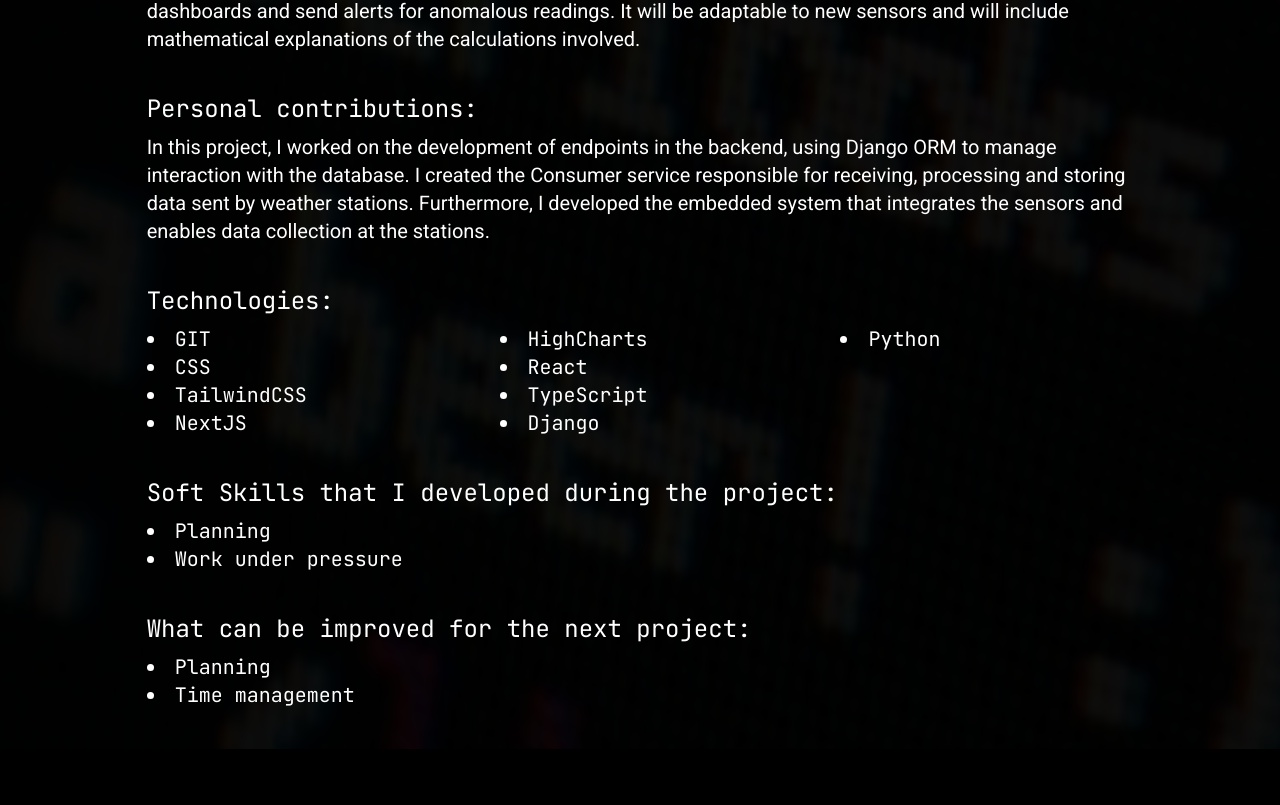
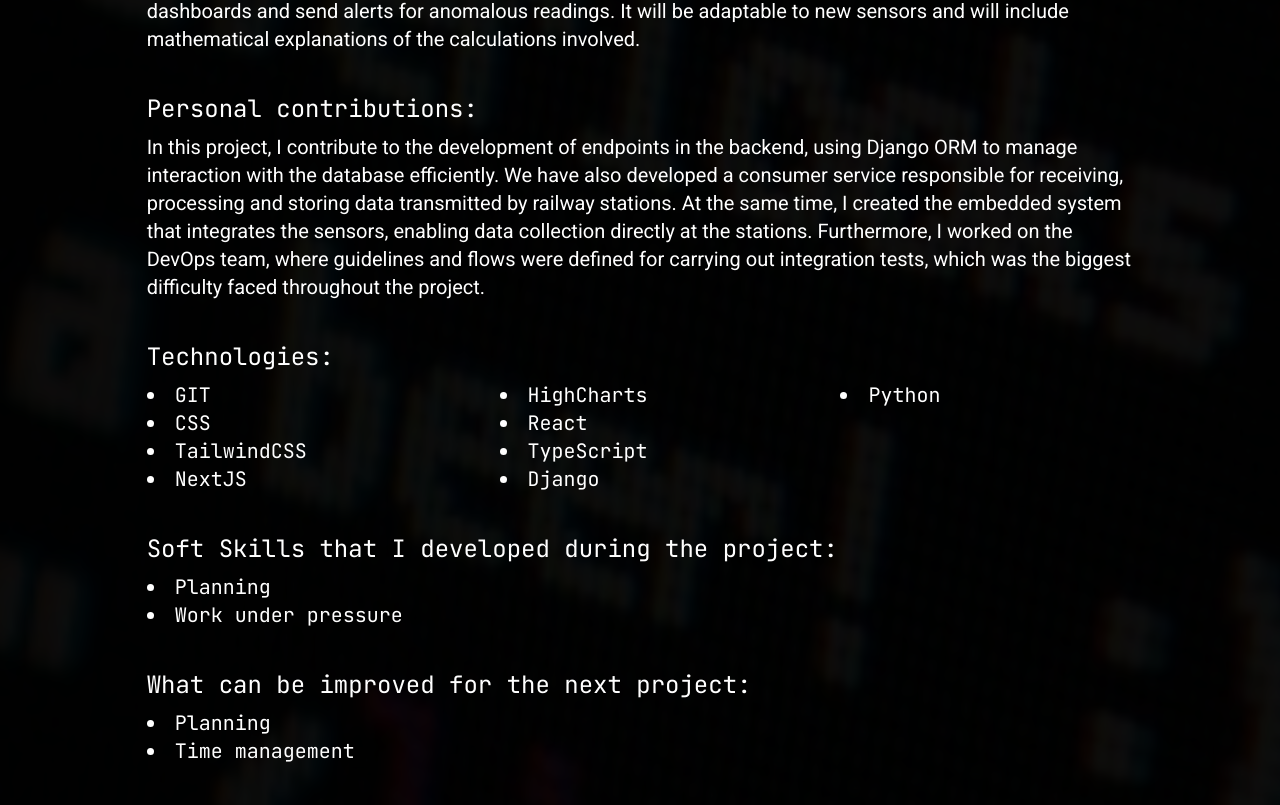
Before and after one commit to WellingtonLFaria/Portfolio, a Next.js app: page /projects in a window 1280 px wide. Shown: the part 3831-4636 px from the top of the page. Before the commit the page ends 4580 px from the top, so only its background shows below. Built offline with nearby package versions, Linux system fonts and the light colour scheme.

Commit message:
feat: Adding devops to Tupan project

```diff
--- a/src/constants/projects.ts
+++ b/src/constants/projects.ts
@@ -96,7 +96,7 @@
         anoSemestre: "2024-2",
         academicPartner: "Tecsus",
         description: "The project aims to create a monitoring system for low-cost weather stations, recording data from sensors such as wind, rain, humidity, temperature and pressure. The system will store history for reports and dashboards and send alerts for anomalous readings. It will be adaptable to new sensors and will include mathematical explanations of the calculations involved.",
-        personalContributions: "In this project, I worked on the development of endpoints in the backend, using Django ORM to manage interaction with the database. I created the Consumer service responsible for receiving, processing and storing data sent by weather stations. Furthermore, I developed the embedded system that integrates the sensors and enables data collection at the stations.",
+        personalContributions: "In this project, I contribute to the development of endpoints in the backend, using Django ORM to manage interaction with the database efficiently. We have also developed a consumer service responsible for receiving, processing and storing data transmitted by railway stations. At the same time, I created the embedded system that integrates the sensors, enabling data collection directly at the stations. Furthermore, I worked on the DevOps team, where guidelines and flows were defined for carrying out integration tests, which was the biggest difficulty faced throughout the project.",
         technologies: [
             "GIT",
             "CSS",
```
